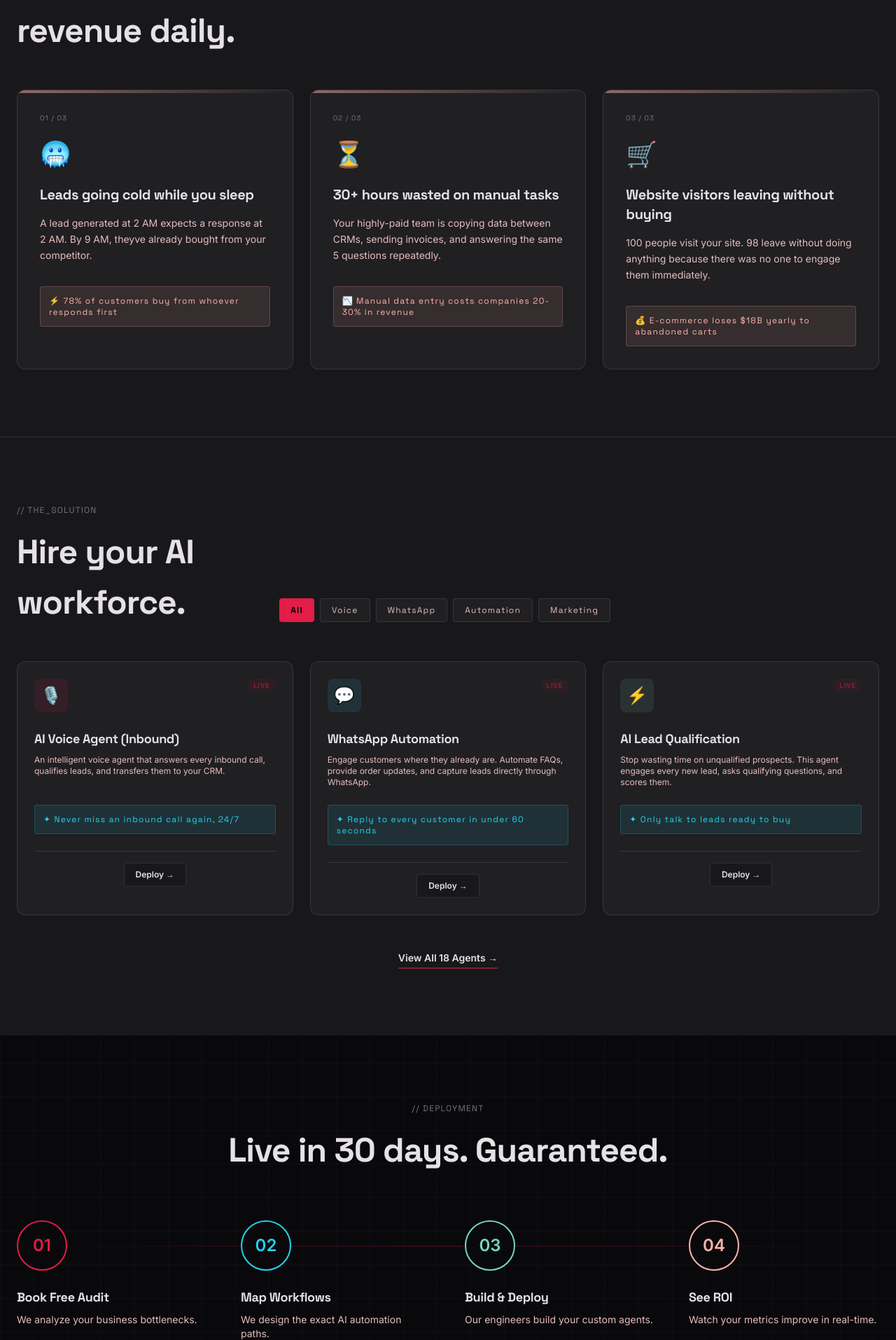
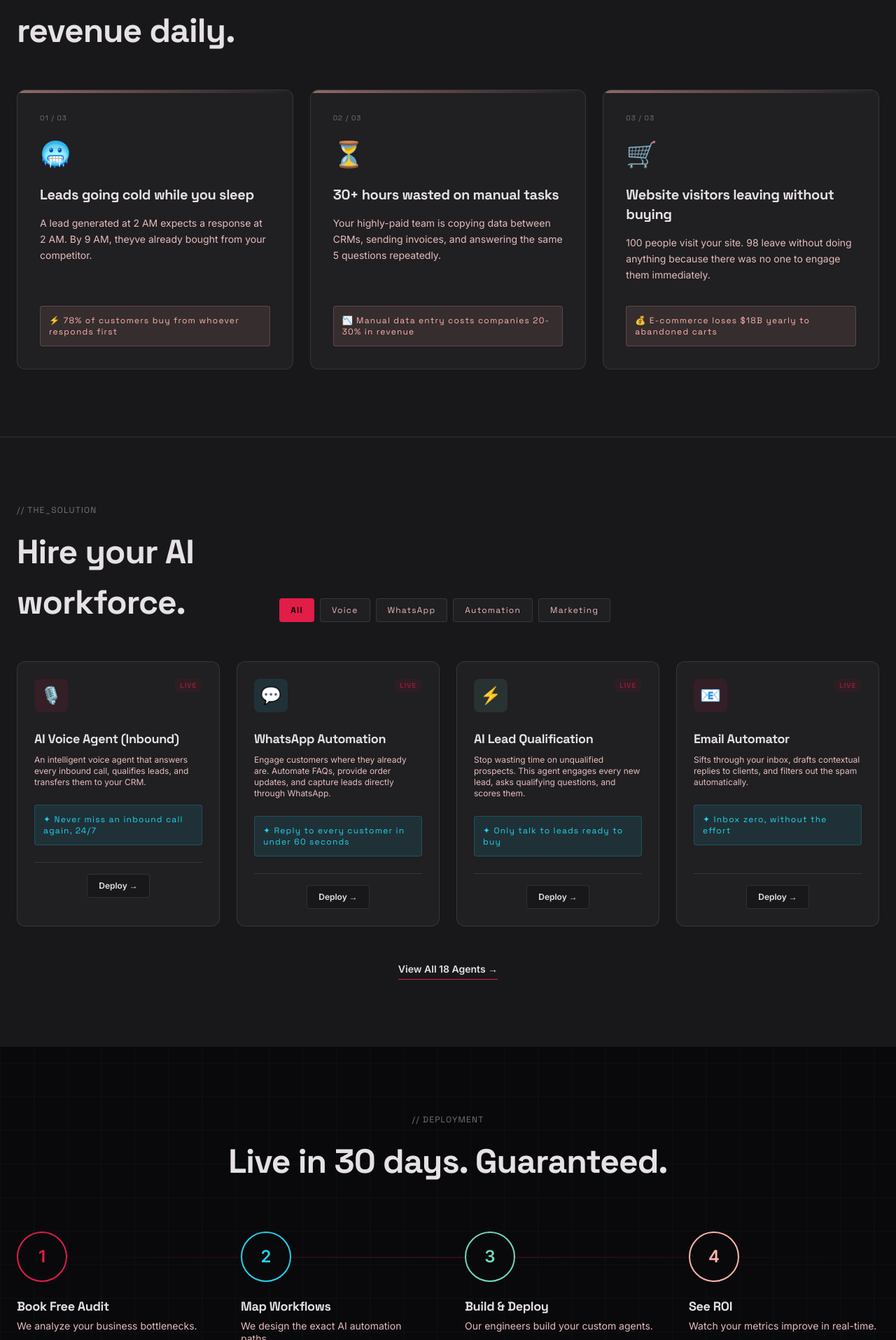
Before and after one commit to kiranjakkani44-lang/neuronflow, a React (Vite) app in the folder client/: page / in a window 1280 px wide. Shown: the part 1265-3180 px from the top of the page at 70% size. Built offline with nearby package versions, Linux system fonts and the light colour scheme.

Commit message:
style: address mobile layout feedback

```diff
--- a/client/src/pages/Landing.tsx
+++ b/client/src/pages/Landing.tsx
@@ -136,19 +136,19 @@ export default function Landing() {
             <h2 className="font-syne font-extrabold text-[clamp(2rem,6vw,3rem)] text-[var(--text)] max-w-2xl">Where your business bleeds revenue daily.</h2>
           </div>
 
-          <div className="grid grid-cols-1 md:grid-cols-3 gap-6">
+          <div className="flex flex-wrap justify-center gap-4 sm:gap-6">
             {[
               { id: '01 / 03', icon: '🥶', title: 'Leads going cold while you sleep', desc: 'A lead generated at 2 AM expects a response at 2 AM. By 9 AM, theyve already bought from your competitor.', stat: '⚡ 78% of customers buy from whoever responds first' },
               { id: '02 / 03', icon: '⏳', title: '30+ hours wasted on manual tasks', desc: 'Your highly-paid team is copying data between CRMs, sending invoices, and answering the same 5 questions repeatedly.', stat: '📉 Manual data entry costs companies 20-30% in revenue' },
               { id: '03 / 03', icon: '🛒', title: 'Website visitors leaving without buying', desc: '100 people visit your site. 98 leave without doing anything because there was no one to engage them immediately.', stat: '💰 E-commerce loses $18B yearly to abandoned carts' }
             ].map((p, i) => (
-              <div key={i} className="bg-[var(--surface2)] border border-[var(--border)] p-8 rounded-xl hover:-translate-y-2 hover:border-[var(--accent3)] transition-all group relative overflow-hidden">
+              <div key={i} className="w-[calc(50%-0.5rem)] sm:w-[calc(50%-0.75rem)] md:w-[calc(33.333%-1rem)] bg-[var(--surface2)] border border-[var(--border)] p-4 sm:p-8 rounded-xl hover:-translate-y-2 hover:border-[var(--accent3)] transition-all group relative overflow-hidden flex flex-col">
                 <div className="absolute top-0 left-0 w-full h-1 bg-gradient-to-r from-[var(--accent3)] to-transparent opacity-50" />
-                <div className="font-mono text-[10px] text-[var(--text-dim)] mb-6">{p.id}</div>
-                <div className="text-4xl mb-6">{p.icon}</div>
-                <h3 className="font-syne font-bold text-xl mb-4">{p.title}</h3>
-                <p className="text-[var(--text-muted)] text-sm leading-relaxed mb-8">{p.desc}</p>
-                <div className="bg-[var(--accent3)]/10 text-[var(--accent3)] text-xs font-mono p-3 rounded border border-[var(--accent3)]/20 mt-auto">
+                <div className="font-mono text-[10px] text-[var(--text-dim)] mb-4 sm:mb-6">{p.id}</div>
+                <div className="text-2xl sm:text-4xl mb-4 sm:mb-6">{p.icon}</div>
+                <h3 className="font-syne font-bold text-base sm:text-xl mb-2 sm:mb-4">{p.title}</h3>
+                <p className="text-[var(--text-muted)] text-xs sm:text-sm leading-relaxed mb-4 sm:mb-8 flex-1">{p.desc}</p>
+                <div className="bg-[var(--accent3)]/10 text-[var(--accent3)] text-[10px] sm:text-xs font-mono p-2 sm:p-3 rounded border border-[var(--accent3)]/20 mt-auto">
                   {p.stat}
                 </div>
               </div>
@@ -176,7 +176,7 @@ export default function Landing() {
             </div>
           </div>
 
-          <div className="grid grid-cols-2 md:grid-cols-3 gap-4 sm:gap-6">
+          <div className="grid grid-cols-2 md:grid-cols-4 gap-4 sm:gap-6">
             {/* Agent Card 1 */}
             <div className="bg-[var(--surface2)] border border-[var(--border)] rounded-xl p-4 sm:p-6 group hover:-translate-y-1 transition-transform relative overflow-hidden">
               <div className="absolute inset-0 opacity-0 group-hover:opacity-100 transition-opacity bg-[radial-gradient(circle_at_var(--mx,50%)_var(--my,50%),rgba(99,202,255,0.08)_0%,transparent_50%)] pointer-events-none" />
@@ -215,7 +215,8 @@ export default function Landing() {
             </div>
 
              {/* Agent Card 3 */}
-             <div className="bg-[var(--surface2)] border border-[var(--border)] rounded-xl p-4 sm:p-6 group hover:-translate-y-1 transition-transform relative overflow-hidden">
+             <div className="bg-[var(--surface2)] border border-[var(--border)] rounded-xl p-4 sm:p-6 group hover:-translate-y-1 transition-transform relative overflow-hidden flex flex-col justify-between">
+               <div>
                  <div className="flex justify-between items-start mb-6">
                   <div className="w-12 h-12 rounded-lg bg-[var(--accent4)]/10 text-[var(--accent4)] flex items-center justify-center text-2xl">⚡</div>
                   <div className="status-live animate-pulse">LIVE</div>
@@ -226,9 +227,30 @@ export default function Landing() {
                  <div className="bg-[var(--accent2)]/10 border border-[var(--accent2)]/20 p-3 rounded font-mono text-xs text-[var(--accent2)] mb-6">
                    ✦ Only talk to leads ready to buy
                  </div>
+               </div>
 
-              <div className="flex items-center justify-center border-t border-[var(--border)] pt-4">
+               <div className="flex items-center justify-center border-t border-[var(--border)] pt-4 mt-auto">
                  <Link to="/agents/lead-qualification" className="text-xs font-bold px-4 py-2 bg-[var(--surface)] border border-[var(--border)] rounded group-hover:bg-[var(--accent)] group-hover:text-black transition-colors">Deploy →</Link>
+               </div>
+             </div>
+
+             {/* Agent Card 4 */}
+             <div className="bg-[var(--surface2)] border border-[var(--border)] rounded-xl p-4 sm:p-6 group hover:-translate-y-1 transition-transform relative overflow-hidden flex flex-col justify-between">
+               <div>
+                 <div className="flex justify-between items-start mb-6">
+                  <div className="w-12 h-12 rounded-lg bg-[var(--accent)]/10 text-[var(--accent)] flex items-center justify-center text-2xl">📧</div>
+                  <div className="status-live animate-pulse">LIVE</div>
+                 </div>
+                 <h3 className="font-syne font-bold text-lg mb-2">Email Automator</h3>
+                 <p className="text-[var(--text-muted)] text-xs mb-6 min-h-[3rem]">Sifts through your inbox, drafts contextual replies to clients, and filters out the spam automatically.</p>
+
+                 <div className="bg-[var(--accent2)]/10 border border-[var(--accent2)]/20 p-3 rounded font-mono text-xs text-[var(--accent2)] mb-6">
+                   ✦ Inbox zero, without the effort
+                 </div>
+               </div>
+
+               <div className="flex items-center justify-center border-t border-[var(--border)] pt-4 mt-auto">
+                 <Link to="/agents/email-automator" className="text-xs font-bold px-4 py-2 bg-[var(--surface)] border border-[var(--border)] rounded group-hover:bg-[var(--accent)] group-hover:text-black transition-colors">Deploy →</Link>
                </div>
              </div>
           </div>
@@ -253,7 +275,7 @@ export default function Landing() {
             {/* Connecting line */}
             <div className="absolute top-9 left-0 w-full h-0.5 bg-gradient-to-r from-transparent via-[var(--accent)] to-transparent opacity-20 hidden md:block" />
 
-            <div className="grid grid-cols-1 md:grid-cols-4 gap-12 relative z-10">
+            <div className="grid grid-cols-4 gap-2 md:gap-12 relative z-10">
               {[
                 { num: 1, title: 'Book Free Audit', desc: 'We analyze your business bottlenecks.', color: 'var(--accent)' },
                 { num: 2, title: 'Map Workflows', desc: 'We design the exact AI automation paths.', color: 'var(--accent2)' },
@@ -262,13 +284,13 @@ export default function Landing() {
               ].map((step, i) => (
                 <div key={i} className="flex flex-col items-center md:items-start text-center md:text-left group">
                   <div
-                    className="w-18 h-18 rounded-full flex items-center justify-center font-syne font-bold text-2xl mb-6 border-2 transition-transform group-hover:scale-110 bg-[var(--bg)]"
+                    className="w-8 h-8 md:w-18 md:h-18 rounded-full flex items-center justify-center font-syne font-bold text-xs md:text-2xl mb-2 md:mb-6 border md:border-2 transition-transform group-hover:scale-110 bg-[var(--bg)]"
                     style={{ borderColor: step.color, color: step.color, boxShadow: `0 0 20px ${step.color}20` }}
                   >
-                    0{step.num}
+                    {step.num}
                   </div>
-                  <h3 className="font-syne font-bold text-lg mb-2">{step.title}</h3>
-                  <p className="text-[var(--text-muted)] text-sm">{step.desc}</p>
+                  <h3 className="font-syne font-bold text-[10px] md:text-lg mb-1 md:mb-2 leading-tight">{step.title}</h3>
+                  <p className="text-[var(--text-muted)] text-[8px] md:text-sm leading-tight hidden md:block">{step.desc}</p>
                 </div>
               ))}
             </div>
@@ -390,10 +412,7 @@ export default function Landing() {
             <div className="bg-[var(--surface2)] border border-[var(--border)] p-8 rounded-xl flex flex-col hover:-translate-y-2 transition-transform">
               <h3 className="font-syne font-bold text-xl mb-2">Starter</h3>
               <p className="text-[var(--text-muted)] text-sm h-10">Perfect for small businesses starting their automation journey.</p>
-              <div className="my-8">
-                <div className="text-3xl font-syne font-bold mb-1">₹4,999<span className="text-sm font-sans text-[var(--text-muted)] font-normal">/mo</span></div>
-                <div className="text-xs font-mono text-[var(--text-dim)]">+ ₹14,999 setup fee</div>
-              </div>
+              <div className="my-4 md:my-8" />
               <ul className="flex flex-col gap-3 text-sm text-[var(--text-muted)] mb-8 flex-1">
                 <li className="flex items-center gap-2"><span className="text-[var(--accent)]">✓</span> 1 Active Agent</li>
                 <li className="flex items-center gap-2"><span className="text-[var(--accent)]">✓</span> Standard Support</li>
@@ -408,10 +427,7 @@ export default function Landing() {
               <div className="absolute -top-3 left-1/2 -translate-x-1/2 bg-[var(--accent)] text-black px-3 py-1 rounded-full text-xs font-bold tracking-wide">MOST POPULAR</div>
               <h3 className="font-syne font-bold text-xl mb-2 text-transparent bg-clip-text bg-gradient-to-r from-[var(--accent)] to-[var(--accent2)]">Growth</h3>
               <p className="text-[var(--text-muted)] text-sm h-10">For scaling operations needing multiple interconnected agents.</p>
-              <div className="my-8">
-                <div className="text-3xl font-syne font-bold mb-1">₹14,999<span className="text-sm font-sans text-[var(--text-muted)] font-normal">/mo</span></div>
-                <div className="text-xs font-mono text-[var(--text-dim)]">+ ₹49,999 setup fee</div>
-              </div>
+              <div className="my-4 md:my-8" />
               <ul className="flex flex-col gap-3 text-sm text-[var(--text-muted)] mb-8 flex-1">
                 <li className="flex items-center gap-2"><span className="text-[var(--accent2)]">✓</span> 5 Active Agents</li>
                 <li className="flex items-center gap-2"><span className="text-[var(--accent2)]">✓</span> Priority Support (SLA)</li>
@@ -426,10 +442,7 @@ export default function Landing() {
             <div className="bg-[var(--surface2)] border border-[var(--border)] p-8 rounded-xl flex flex-col hover:-translate-y-2 transition-transform">
               <h3 className="font-syne font-bold text-xl mb-2">Enterprise</h3>
               <p className="text-[var(--text-muted)] text-sm h-10">Full operational takeover with unlimited custom AI agents.</p>
-              <div className="my-8">
-                <div className="text-3xl font-syne font-bold mb-1">Custom</div>
-                <div className="text-xs font-mono text-[var(--text-dim)]">Custom setup fee</div>
-              </div>
+              <div className="my-4 md:my-8" />
               <ul className="flex flex-col gap-3 text-sm text-[var(--text-muted)] mb-8 flex-1">
                 <li className="flex items-center gap-2"><span className="text-[var(--text)]">✓</span> Unlimited Agents</li>
                 <li className="flex items-center gap-2"><span className="text-[var(--text)]">✓</span> Dedicated Account Manager</li>
@@ -467,13 +480,13 @@ export default function Landing() {
             </div>
           </div>
 
-          <div className="grid grid-cols-1 md:grid-cols-2 gap-8 items-stretch">
+          <div className="grid grid-cols-2 gap-4 md:gap-8 items-stretch">
             {/* Before (Manual) */}
-            <div className="bg-[var(--surface2)] border border-red-500/20 rounded-xl p-8 flex flex-col justify-between relative overflow-hidden">
-              <div className="absolute top-0 right-0 px-3 py-1 bg-red-500/10 text-red-400 font-mono text-[10px] uppercase tracking-widest rounded-bl border-l border-b border-red-500/20">MANUAL_FLOW</div>
+            <div className="bg-[var(--surface2)] border border-red-500/20 rounded-xl p-4 md:p-8 flex flex-col justify-between relative overflow-hidden">
+              <div className="absolute top-0 right-0 px-2 py-0.5 md:px-3 md:py-1 bg-red-500/10 text-red-400 font-mono text-[8px] md:text-[10px] uppercase tracking-widest rounded-bl border-l border-b border-red-500/20">MANUAL</div>
               <div>
-                <h3 className="font-syne font-bold text-xl text-red-400 mb-6">The Old Manual Bottleneck</h3>
-                <ul className="space-y-4 font-mono text-xs text-[var(--text-muted)]">
+                <h3 className="font-syne font-bold text-sm md:text-xl text-red-400 mb-4 md:mb-6 leading-tight">The Old Manual Bottleneck</h3>
+                <ul className="space-y-2 md:space-y-4 font-mono text-[9px] md:text-xs text-[var(--text-muted)]">
                   {activeIndustry === 'real-estate' && (
                     <>
                       <li className="flex gap-2"><span>✕</span> <span>Inquiries booked manually, average response delay is 6-8 hours</span></li>
@@ -503,11 +516,11 @@ export default function Landing() {
             </div>
 
             {/* After (Operon AI) */}
-            <div className="bg-[var(--surface2)] border border-[var(--accent2)]/30 rounded-xl p-8 flex flex-col justify-between relative overflow-hidden shadow-[0_0_30px_rgba(0,255,136,0.03)]">
-              <div className="absolute top-0 right-0 px-3 py-1 bg-[var(--accent2)]/10 text-[var(--accent2)] font-mono text-[10px] uppercase tracking-widest rounded-bl border-l border-b border-[var(--accent2)]/20">OPERON_AI</div>
+            <div className="bg-[var(--surface2)] border border-[var(--accent2)]/30 rounded-xl p-4 md:p-8 flex flex-col justify-between relative overflow-hidden shadow-[0_0_30px_rgba(0,255,136,0.03)]">
+              <div className="absolute top-0 right-0 px-2 py-0.5 md:px-3 md:py-1 bg-[var(--accent2)]/10 text-[var(--accent2)] font-mono text-[8px] md:text-[10px] uppercase tracking-widest rounded-bl border-l border-b border-[var(--accent2)]/20">OPERON_AI</div>
               <div>
-                <h3 className="font-syne font-bold text-xl text-[var(--accent2)] mb-6">AI-Driven Automation</h3>
-                <ul className="space-y-4 font-mono text-xs text-[var(--text-muted)]">
+                <h3 className="font-syne font-bold text-sm md:text-xl text-[var(--accent2)] mb-4 md:mb-6 leading-tight">AI-Driven Automation</h3>
+                <ul className="space-y-2 md:space-y-4 font-mono text-[9px] md:text-xs text-[var(--text-muted)]">
                   {activeIndustry === 'real-estate' && (
                     <>
                       <li className="flex gap-2"><span className="text-[var(--accent2)]">✓</span> <span>AI Outbound dialer calls new portal leads within 45 seconds</span></li>
```
Lines whose indentation alone changed are shown as unchanged.
